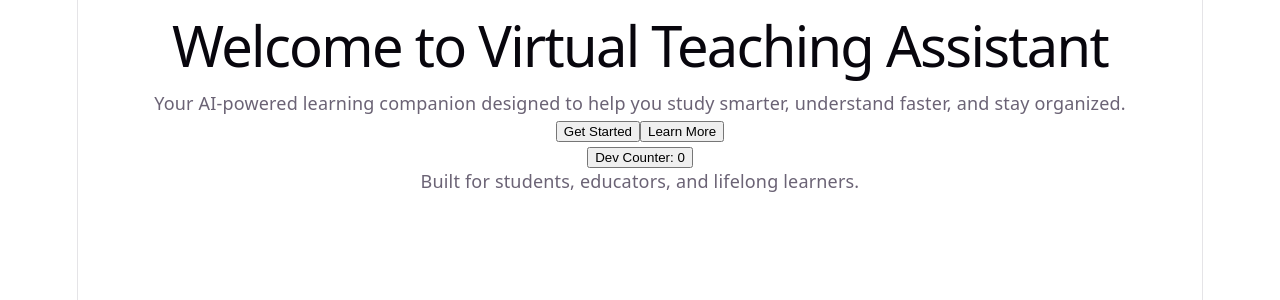
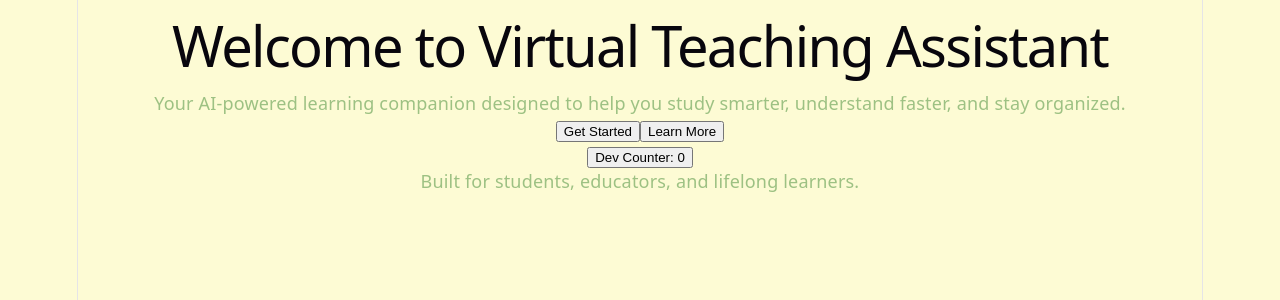
Before and after one commit to alexxadavis/virtualteachingassistant, a React app in the folder frontend/: page / in a window 1280 px wide. Shown: the top 300 px of the page. Built offline with nearby package versions, Linux system fonts and the light colour scheme; the HTML template or start-up script is replaced by a standard one.

Commit message:
Update App.css

```diff
--- a/frontend/src/App.css
+++ b/frontend/src/App.css
@@ -1,3 +1,9 @@
+body {
+  margin: 0;
+  background-color: #FDFBD4;
+  color: #9DC183;
+}
+
 .counter {
   font-size: 16px;
   padding: 5px 10px;
```
